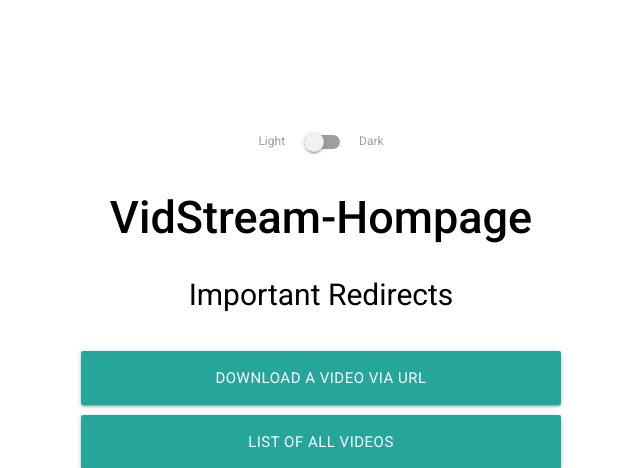
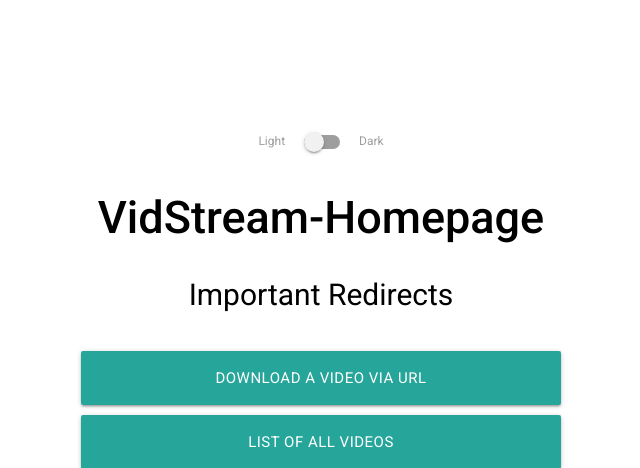
Before and after one commit to MyGodItsFull0fStars/VidStream, a FastAPI app: page / in a window 1280 px wide. Shown: the top 468 px of the page, without its empty margins (319-959 px from the left). Run offline with FastAPI, Linux system fonts and the light colour scheme.

Commit message:
Fixed typo in index.html

```diff
--- a/fast-server/static/templates/index.html
+++ b/fast-server/static/templates/index.html
@@ -22,7 +22,7 @@
         </label>
       </div>
     </div>
-    <h1>VidStream-Hompage</h1>
+    <h1>VidStream-Homepage</h1>
     <h2>Important Redirects</h2>
     <a href="http://127.0.0.1:8000/download" class="btn-large waves-effect waves-light">Download a Video via URL</a>
     <a href="http://127.0.0.1:8000/list" class="btn-large waves-effect waves-light">List of all Videos</a>
```
